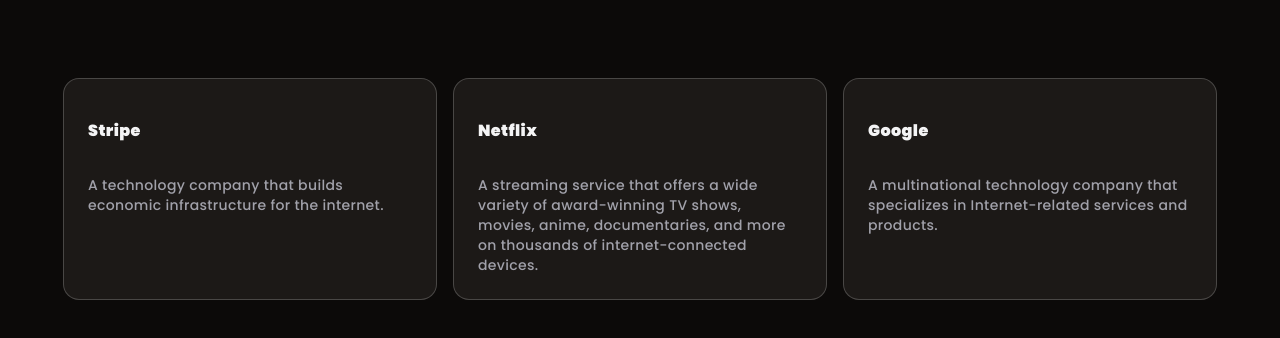
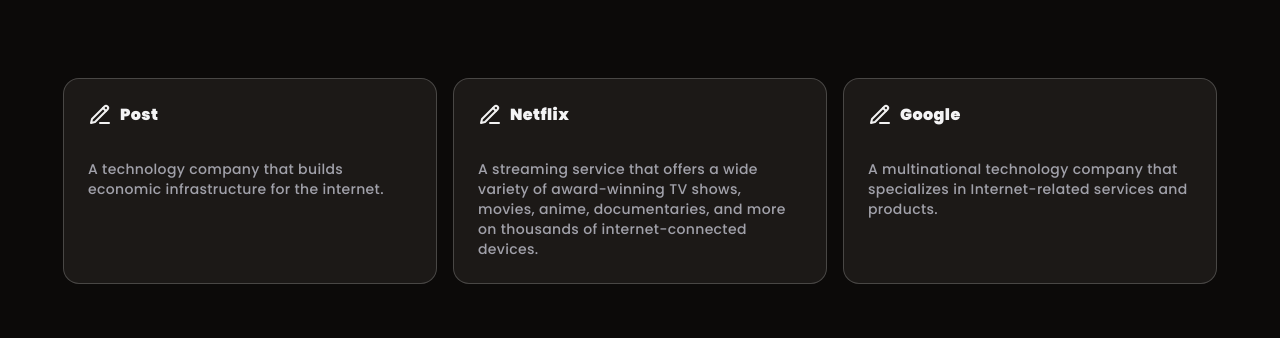
Before and after one commit to Ayush-Singh24/HealthClub-FE, a Next.js app: page / in a window 1280 px wide. Shown: the part 1577-1915 px from the top of the page. Built offline with nearby package versions, Linux system fonts and the light colour scheme.

Commit message:
added dynamic icons in cards component

```diff
--- a/next.config.mjs
+++ b/next.config.mjs
@@ -1,4 +1,4 @@
 /** @type {import('next').NextConfig} */
-const nextConfig = {};
+const nextConfig = { transpilePackages: ["lucide-react"] };
 
 export default nextConfig;
--- a/src/components/features.tsx
+++ b/src/components/features.tsx
@@ -1,24 +1,35 @@
 import Image from "next/image";
 import { Titan_One } from "next/font/google";
 import { HoverEffect } from "./ui/hoverEffect";
+import { ReactNode } from "react";
+import { PencilLine, PencilLineIcon } from "lucide-react";
+import { IconProps } from "./ui/icon";
 const titanOne = Titan_One({ subsets: ["latin"], weight: "400" });
 
 export default function Features() {
-  const projects = [
+  const projects: {
+    title: string;
+    iconName: IconProps["name"];
+    description: string;
+    link: string;
+  }[] = [
     {
-      title: "Stripe",
+      title: "Post",
+      iconName: "pencil-line",
       description:
         "A technology company that builds economic infrastructure for the internet.",
       link: "https://stripe.com",
     },
     {
       title: "Netflix",
+      iconName: "pencil-line",
       description:
         "A streaming service that offers a wide variety of award-winning TV shows, movies, anime, documentaries, and more on thousands of internet-connected devices.",
       link: "https://netflix.com",
     },
     {
       title: "Google",
+      iconName: "pencil-line",
       description:
         "A multinational technology company that specializes in Internet-related services and products.",
       link: "https://google.com",
--- a/src/components/ui/hoverEffect.tsx
+++ b/src/components/ui/hoverEffect.tsx
@@ -2,12 +2,14 @@ import { cn } from "@/lib/utils";
 import { AnimatePresence, motion } from "framer-motion";
 import Link from "next/link";
 import { useState } from "react";
+import Icon, { IconProps } from "./icon";
 
 export const HoverEffect = ({
   items,
   className,
 }: {
   items: {
+    iconName: IconProps["name"];
     title: string;
     description: string;
     link: string;
@@ -24,9 +26,8 @@ export const HoverEffect = ({
       )}
     >
       {items.map((item, idx) => (
-        <Link
-          href={item?.link}
-          key={item?.link}
+        <div
+          key={item?.title}
           className="relative group  block p-2 h-full w-full"
           onMouseEnter={() => setHoveredIndex(idx)}
           onMouseLeave={() => setHoveredIndex(null)}
@@ -49,10 +50,13 @@ export const HoverEffect = ({
             )}
           </AnimatePresence>
           <Card>
-            <CardTitle>{item.title}</CardTitle>
+            <div className="flex gap-2 items-center">
+              <Icon name={item.iconName} />
+              <CardTitle>{item.title}</CardTitle>
+            </div>
             <CardDescription>{item.description}</CardDescription>
           </Card>
-        </Link>
+        </div>
       ))}
     </div>
   );
@@ -88,7 +92,7 @@ export const CardTitle = ({
   return (
     <h4
       className={cn(
-        "text-black dark:text-zinc-100 font-bold tracking-wide mt-4",
+        "text-black dark:text-zinc-100 font-bold tracking-wide",
         className
       )}
     >
@@ -106,7 +110,7 @@ export const CardDescription = ({
   return (
     <p
       className={cn(
-        "mt-8 text-zinc-500 dark:text-zinc-400 tracking-wide leading-relaxed text-sm",
+        "text-zinc-500 dark:text-zinc-400 tracking-wide leading-relaxed text-sm mt-8",
         className
       )}
     >
--- /dev/null
+++ b/src/components/ui/icon.tsx
@@ -0,0 +1,15 @@
+import dynamic from "next/dynamic";
+import { LucideProps } from "lucide-react";
+import dynamicIconImports from "lucide-react/dynamicIconImports";
+
+export interface IconProps extends LucideProps {
+  name: keyof typeof dynamicIconImports;
+}
+
+const Icon = ({ name, ...props }: IconProps) => {
+  const LucideIcon = dynamic(dynamicIconImports[name]);
+
+  return <LucideIcon {...props} />;
+};
+
+export default Icon;
```
